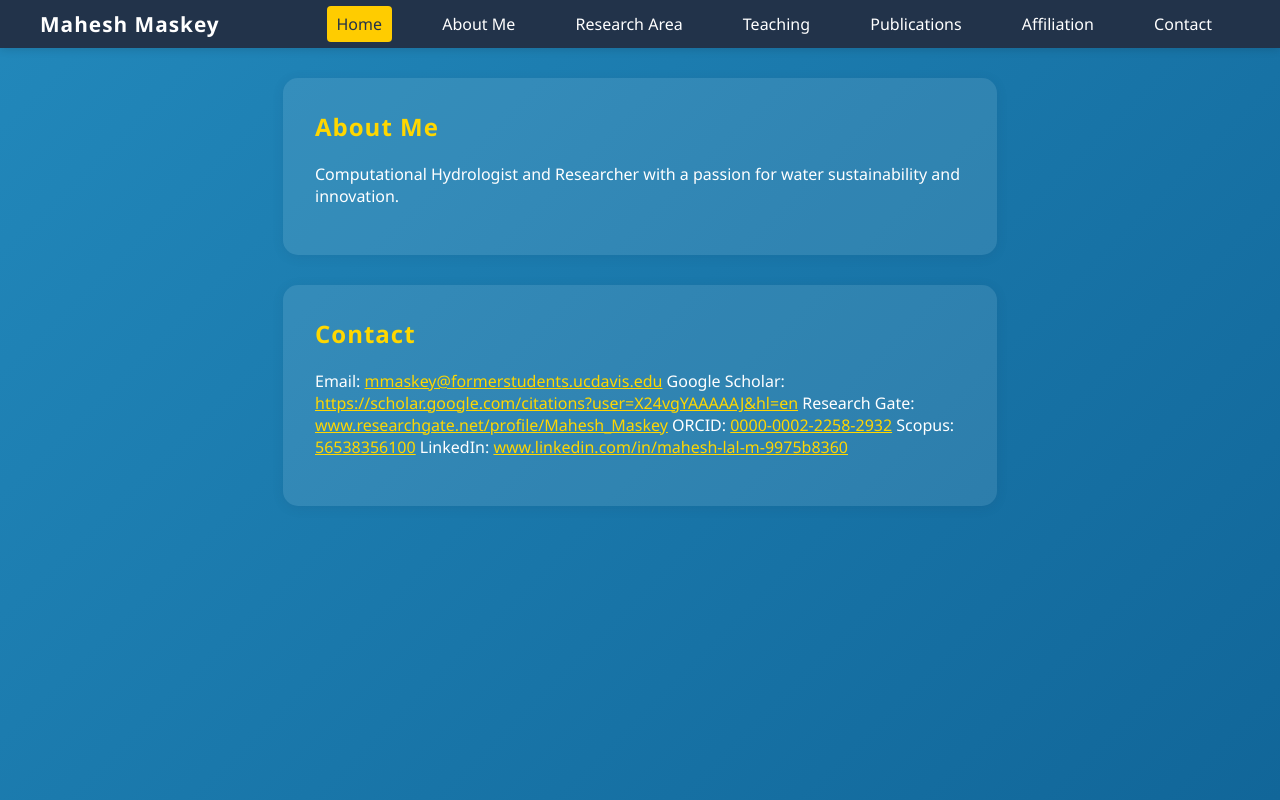
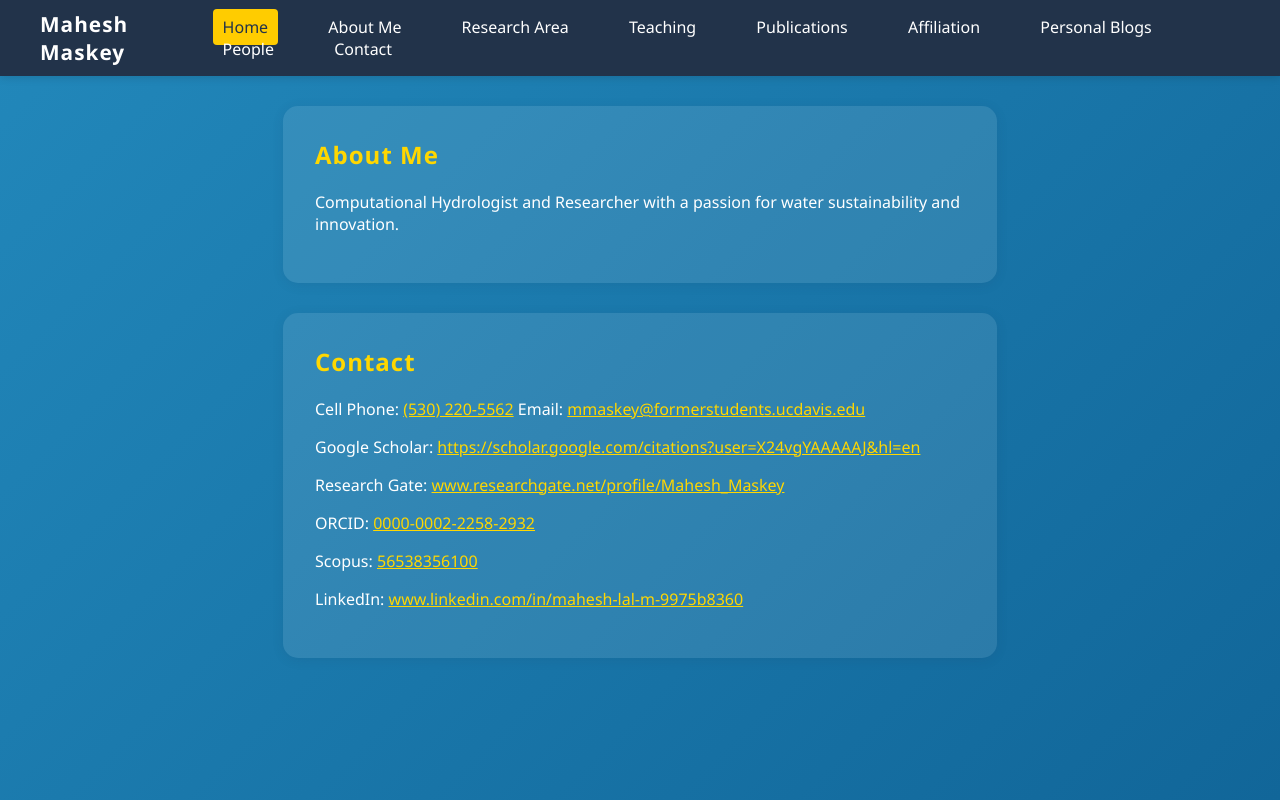
Before and after one commit to mlmaskey/mlmaskey.github.io, a plain HTML site: page index.html in a window 1280 px wide. Drawn offline with Linux system fonts and the light colour scheme.

Commit message:
Update index.html

```diff
--- a/index.html
+++ b/index.html
@@ -67,6 +67,8 @@
       <a href="teaching.html">Teaching</a>
       <a href="publications.html">Publications</a>
       <a href="affiliations.html">Affiliation</a>
+      <a href="blogs.html">Personal Blogs</a>
+      <a href="people,html">People</a>
       <a href="contact.html">Contact</a>
     </nav>
   </div>
@@ -82,12 +84,23 @@
   <div class="container">
     <h2>Contact</h2>
     <p>
+      Cell Phone: <a href="" style="color:#ffd700;">(530) 220-5562</a>
       Email: <a href="mailto:mmaskey@formerstudents.ucdavis.edu" style="color:#ffd700;">mmaskey@formerstudents.ucdavis.edu</a>
+    </p>
+    <p>
       Google Scholar: <a href="https://scholar.google.com/citations?user=X24vgYAAAAAJ&hl=en" style="color:#ffd700;">https://scholar.google.com/citations?user=X24vgYAAAAAJ&hl=en</a>
+    </p>
+    <p>
       Research Gate: <a href="https://www.researchgate.net/profile/Mahesh_Maskey?ev=hdr_xprfu" style="color:#ffd700;">www.researchgate.net/profile/Mahesh_Maskey</a>
+     <p>
       ORCID: <a href="https://orcid.org/0000-0002-2258-2932" style="color:#ffd700;">0000-0002-2258-2932</a>
+     </p>
+    <p>
       Scopus: <a href="https://www.scopus.com/authid/detail.uri?authorId=56538356100" style="color:#ffd700;">56538356100</a>
+    </p>
+    <p>
       LinkedIn: <a href="www.linkedin.com/in/mahesh-lal-m-9975b8360" style="color:#ffd700;">www.linkedin.com/in/mahesh-lal-m-9975b8360</a>
+    </p>
     </p>
   </div>
 </body>
```
